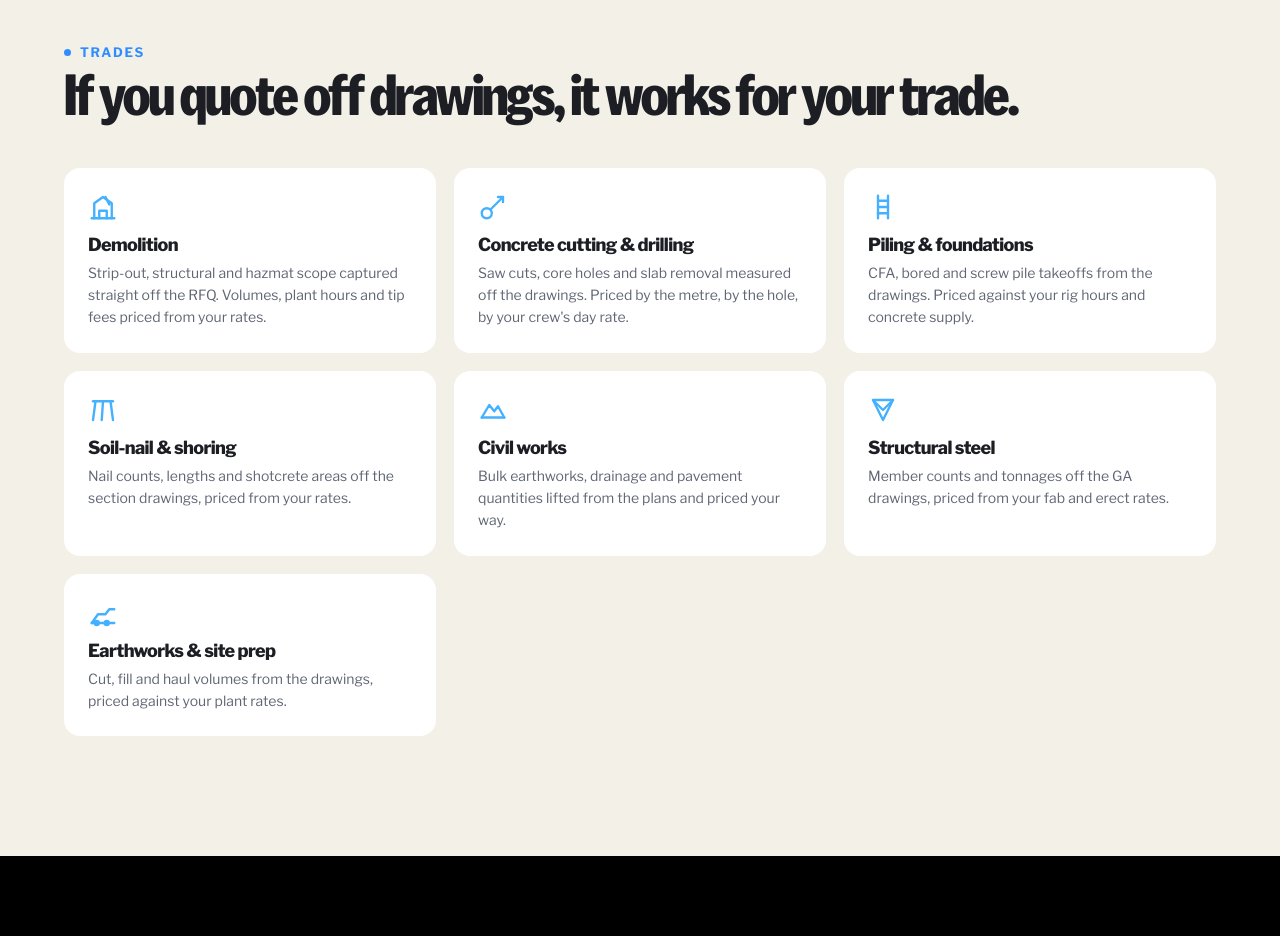
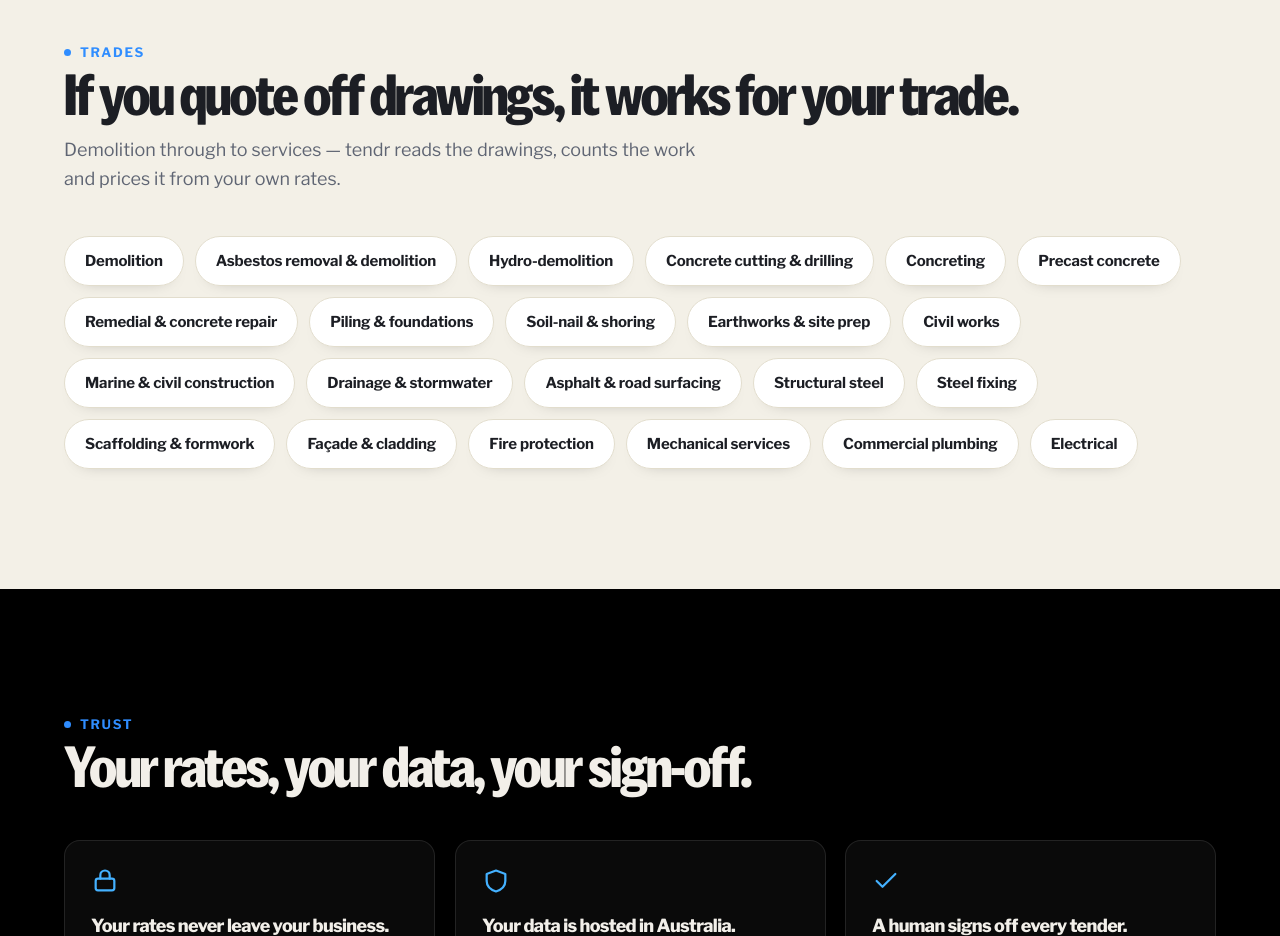
Before and after one commit to reecen9696/tendr, a Next.js app: page / in a window 1280 px wide. Shown: the part 4360-5296 px from the top of the page. Built offline with nearby package versions, Linux system fonts and the light colour scheme.

Commit message:
Trades: list all serviced trades as a chip cloud
Expand the trades section to ~22 trades (demolition/concrete/civil/
structural through to services) using a scalable chip layout.

Co-Authored-By: Claude Opus 4.7 (1M context) <noreply@anthropic.com>

```diff
--- a/src/app/components/Trades.tsx
+++ b/src/app/components/Trades.tsx
@@ -1,49 +1,27 @@
-import type { ReactNode } from "react";
-
-function Icon({ children }: { children: ReactNode }) {
-  return (
-    <svg viewBox="0 0 24 24" fill="none" stroke="currentColor" strokeWidth="1.9" strokeLinecap="round" strokeLinejoin="round" aria-hidden="true">
-      {children}
-    </svg>
-  );
-}
-
-const TRADES: { name: string; desc: string; icon: ReactNode }[] = [
-  {
-    name: "Demolition",
-    desc: "Strip-out, structural and hazmat scope captured straight off the RFQ. Volumes, plant hours and tip fees priced from your rates.",
-    icon: <Icon><path d="M3 21h18" /><path d="M5 21V9l7-5 7 5v12" /><path d="M9 21v-6h6v6" /><path d="M14 4l3 6" /></Icon>,
-  },
-  {
-    name: "Concrete cutting & drilling",
-    desc: "Saw cuts, core holes and slab removal measured off the drawings. Priced by the metre, by the hole, by your crew's day rate.",
-    icon: <Icon><circle cx="7" cy="17" r="4" /><path d="M10 14 20 4" /><path d="M16 4h4v4" /></Icon>,
-  },
-  {
-    name: "Piling & foundations",
-    desc: "CFA, bored and screw pile takeoffs from the drawings. Priced against your rig hours and concrete supply.",
-    icon: <Icon><path d="M8 3v18M16 3v18" /><path d="M8 7h8M8 12h8M8 17h8" /></Icon>,
-  },
-  {
-    name: "Soil-nail & shoring",
-    desc: "Nail counts, lengths and shotcrete areas off the section drawings, priced from your rates.",
-    icon: <Icon><path d="M4 5h16" /><path d="M6 5 4 20M12 5l-1 15M18 5l2 15" /></Icon>,
-  },
-  {
-    name: "Civil works",
-    desc: "Bulk earthworks, drainage and pavement quantities lifted from the plans and priced your way.",
-    icon: <Icon><path d="M3 18h18" /><path d="M3 18 9 8l4 5 3-4 5 9" /></Icon>,
-  },
-  {
-    name: "Structural steel",
-    desc: "Member counts and tonnages off the GA drawings, priced from your fab and erect rates.",
-    icon: <Icon><path d="M4 4h16l-8 16z" /><path d="M4 4l8 8 8-8" /></Icon>,
-  },
-  {
-    name: "Earthworks & site prep",
-    desc: "Cut, fill and haul volumes from the drawings, priced against your plant rates.",
-    icon: <Icon><path d="M3 20h18" /><path d="M3 20l5-7h6l3-4h4" /><circle cx="7" cy="20" r="1.6" /><circle cx="15" cy="20" r="1.6" /></Icon>,
-  },
+// All trades tendr services. Chip layout scales cleanly across the full list.
+const TRADES = [
+  "Demolition",
+  "Asbestos removal & demolition",
+  "Hydro-demolition",
+  "Concrete cutting & drilling",
+  "Concreting",
+  "Precast concrete",
+  "Remedial & concrete repair",
+  "Piling & foundations",
+  "Soil-nail & shoring",
+  "Earthworks & site prep",
+  "Civil works",
+  "Marine & civil construction",
+  "Drainage & stormwater",
+  "Asphalt & road surfacing",
+  "Structural steel",
+  "Steel fixing",
+  "Scaffolding & formwork",
+  "Façade & cladding",
+  "Fire protection",
+  "Mechanical services",
+  "Commercial plumbing",
+  "Electrical",
 ];
 
 export default function Trades() {
@@ -53,14 +31,16 @@ export default function Trades() {
         <div className="reveal">
           <span className="eyebrow">Trades</span>
           <h2 className="big sec-head">If you quote off drawings, it works for your trade.</h2>
+          <p className="sec-lead">
+            Demolition through to services — tendr reads the drawings, counts the
+            work and prices it from your own rates.
+          </p>
         </div>
-        <div className="trades-grid">
-          {TRADES.map((t, i) => (
-            <div className="trade-tile reveal" data-d={i % 3} key={t.name}>
-              <div className="ico">{t.icon}</div>
-              <h3>{t.name}</h3>
-              <p>{t.desc}</p>
-            </div>
+        <div className="trade-chips reveal" data-d="1">
+          {TRADES.map((t) => (
+            <span className="trade-chip" key={t}>
+              {t}
+            </span>
           ))}
         </div>
       </div>
--- a/src/app/globals.css
+++ b/src/app/globals.css
@@ -1746,6 +1746,24 @@ footer {
   color: var(--muted-d);
 }
 
+/* ---------- Trades chips (cream) ---------- */
+.trade-chips {
+  display: flex;
+  flex-wrap: wrap;
+  gap: 11px;
+  margin-top: 42px;
+}
+.trade-chip {
+  background: #fff;
+  border: 1px solid var(--line);
+  border-radius: 100px;
+  padding: 12px 20px;
+  font-size: 15px;
+  font-weight: 700;
+  letter-spacing: -0.01em;
+  box-shadow: 0 8px 18px -16px rgba(0, 0, 0, 0.4);
+}
+
 /* ---------- Trades grid (cream) ---------- */
 .trades-grid {
   display: grid;
```
